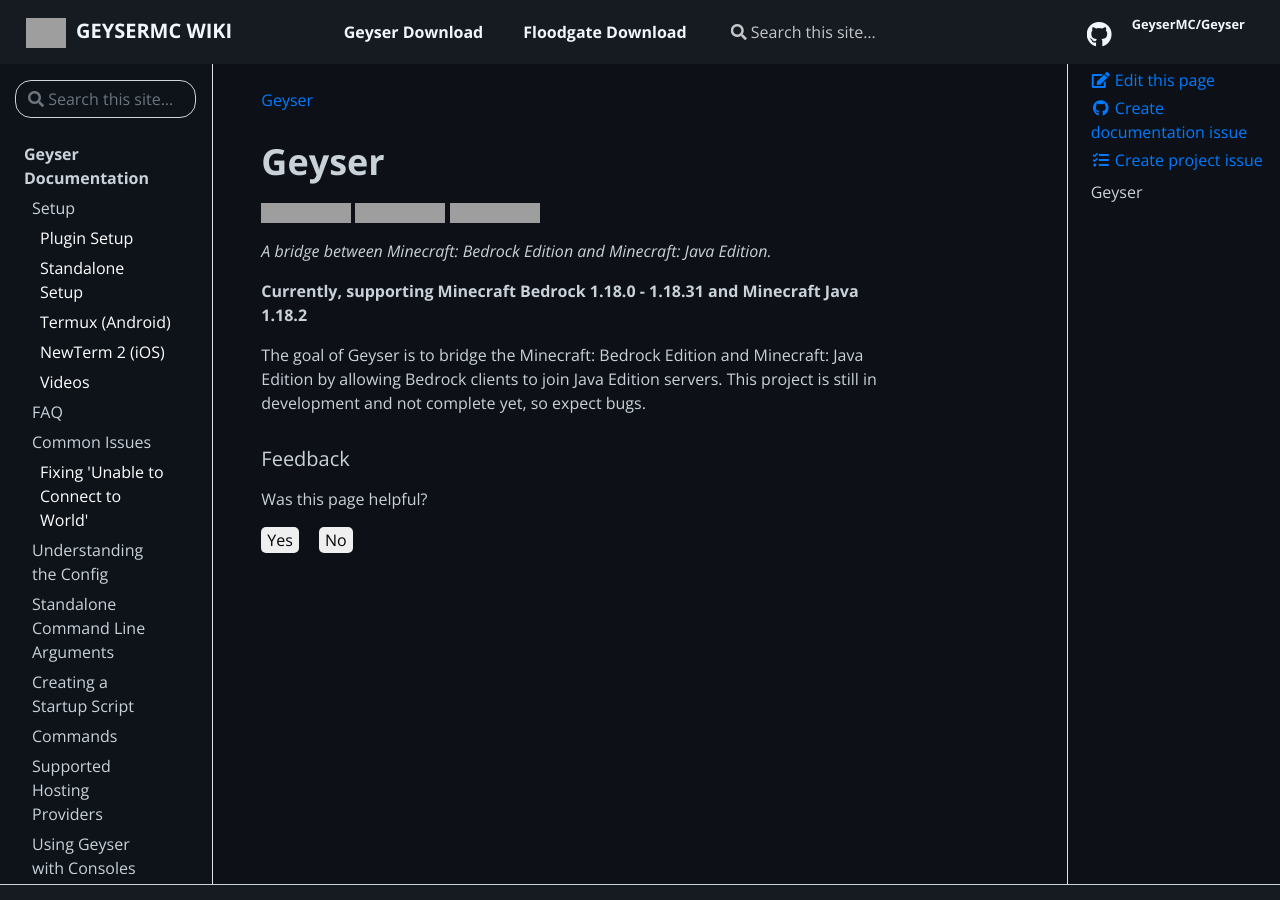
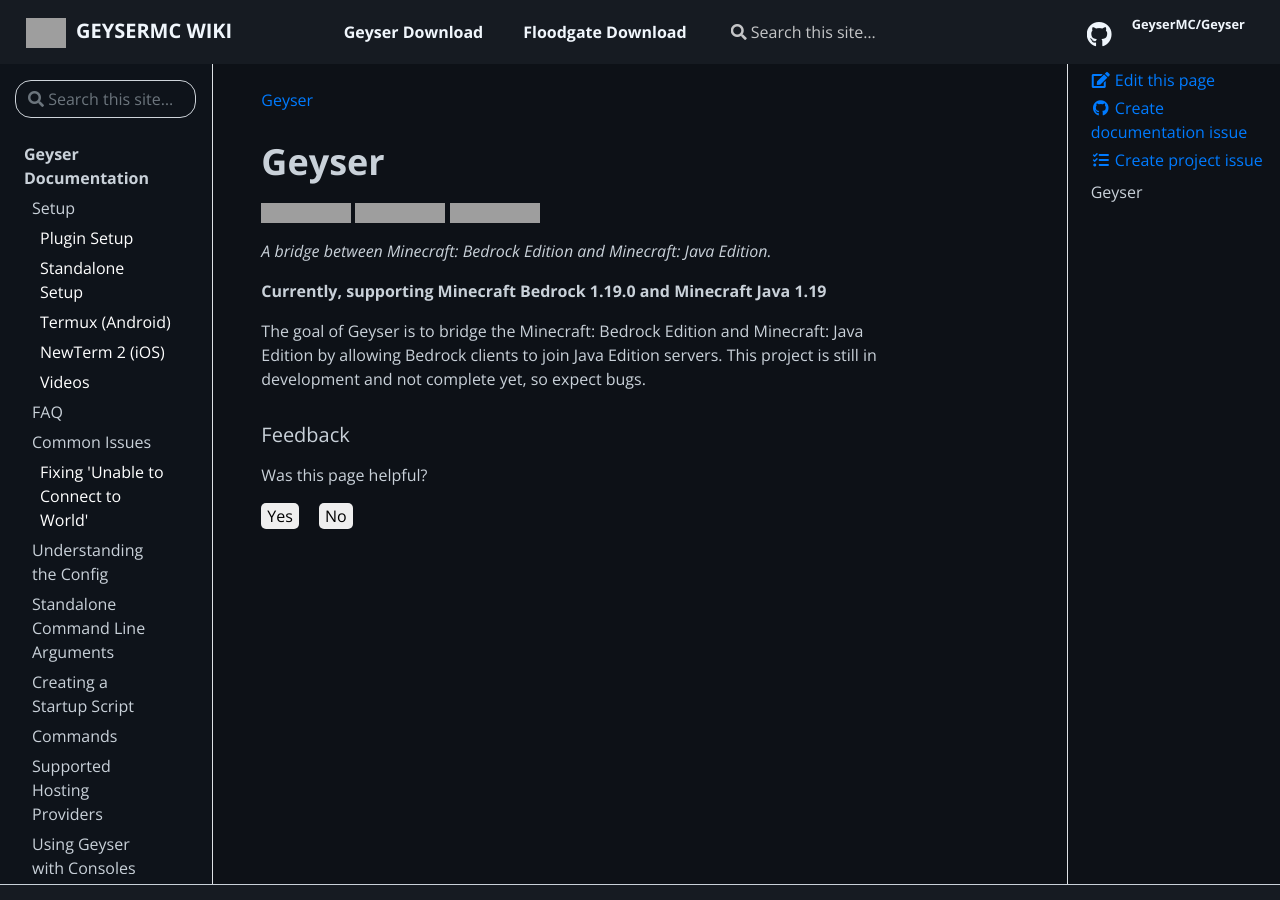
Before and after one commit to GeyserMC/GeyserWiki, a Jekyll site: the page built from _docs/geyser/root.md, in a window 1280 px wide and 900 px high. Built offline with Jekyll 4.4.1, drawn with Linux system fonts in a browser that asks for light colours; grey boxes are pictures that could not be loaded.

Commit message:
Update versions.json (#56)

```diff
--- a/_data/versions.json
+++ b/_data/versions.json
@@ -1,4 +1,4 @@
 {
-  "bedrock": "1.18.0 - 1.18.31",
-  "java": "1.18.2"
+  "bedrock": "1.19.0",
+  "java": "1.19"
 }
```
